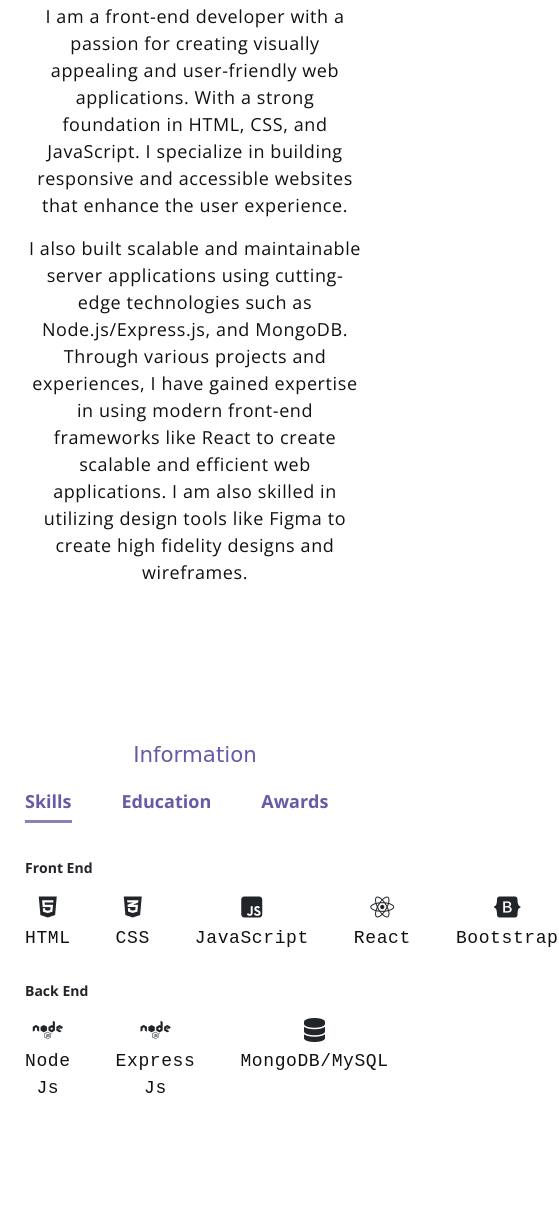
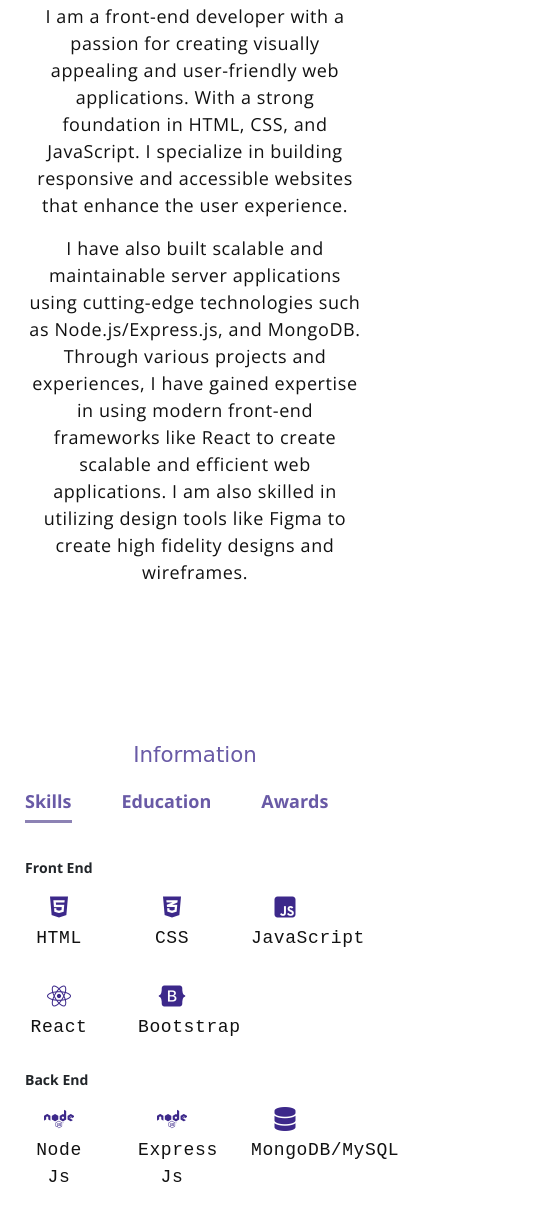
Before and after one commit to dseydahmetova/Prof_Portfolio, a plain HTML site: page index.html in a window 390 px wide. Shown: the part 1253-2463 px from the top of the page, 559 px wide, since content can reach past the window. Drawn offline with nearby package versions, Linux system fonts and the light colour scheme; a web font is replaced by a local one.

Commit message:
added media for icons

```diff
--- a/assets/css/index.css
+++ b/assets/css/index.css
@@ -1452,3 +1452,19 @@ p {
   font-size: 18px;
   font-weight: 600;
 }
+
+.skill-icon i {
+  color: #3c288a;
+}
+
+@media (max-width: 768px) {
+  .skill-icons-container {
+    display: flex;
+    flex-wrap: wrap;
+    /* justify-content: center;  */
+  }
+  .skill-icon {
+    width: 20%;
+  }
+
+}
--- a/index.html
+++ b/index.html
@@ -74,7 +74,7 @@
                         I am a front-end developer with a passion for creating visually appealing and user-friendly web
                         applications. With a strong foundation in HTML, CSS, and JavaScript. I specialize in building
                         responsive and accessible websites that enhance the user experience.
-                    <p>I also built scalable and maintainable server applications using cutting-edge technologies such
+                    <p>I have also built scalable and maintainable server applications using cutting-edge technologies such
                         as Node.js/Express.js, and MongoDB.
                         Through various projects and experiences, I have gained expertise in using modern front-end
                         frameworks like React to create scalable and efficient web applications. I am also skilled in
@@ -98,7 +98,7 @@
             </div>
             <div class="tab-contents active-tab" id='skills'>
                 <ul class="info-list">
-                    <li><span>Front End</span>
+                    <li><span class="skill-title">Front End</span>
                         <div class="skill-icons-container">
                             <div class="skill-icon">
                                 <i class="fa-brands fa-html5"></i>
```
